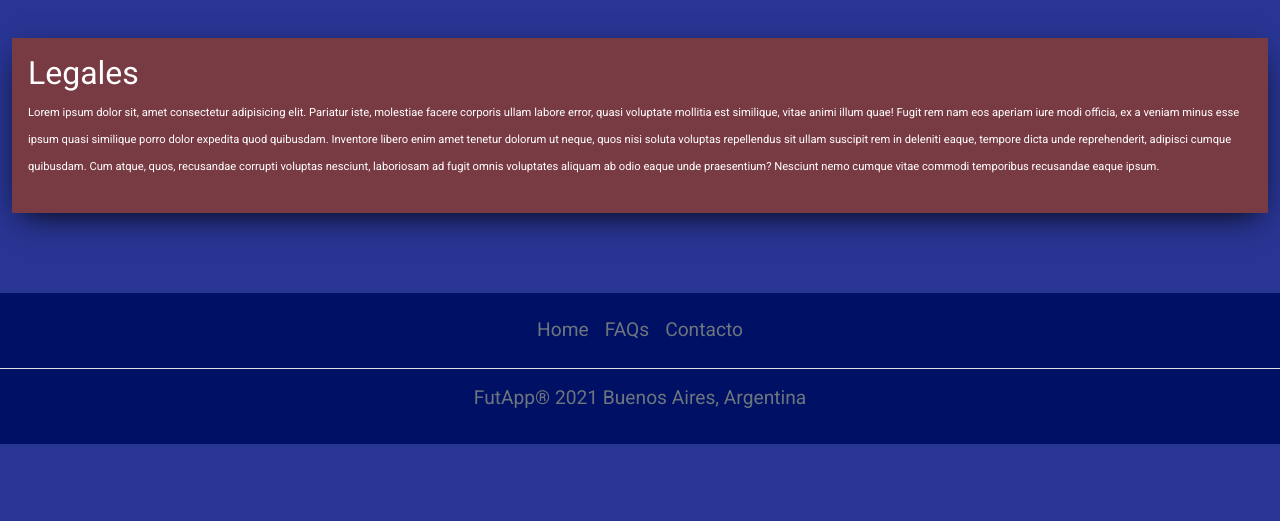
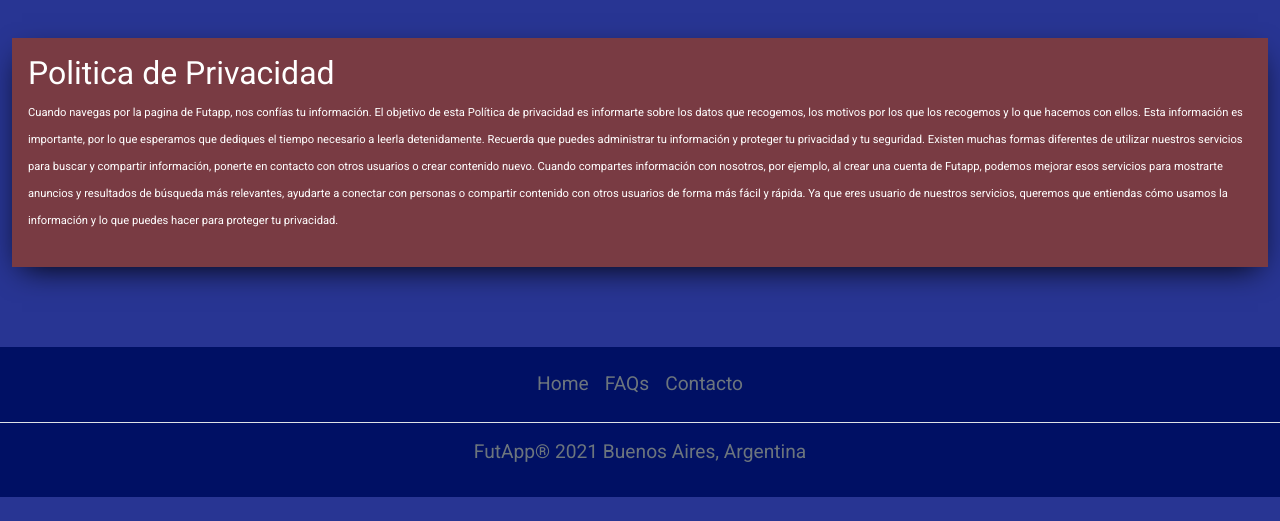
Before and after one commit to Rodrigomdiaz92/FutApp, a website: page nosotros.html in a window 1280 px wide. Shown: the part 1460-1981 px from the top of the page. Before the commit the page ends 1928 px from the top, so only its background shows below. Drawn offline with nearby package versions, Linux system fonts and the light colour scheme.

Commit message:
se agrego contenido a politicas de privacidad

```diff
--- a/nosotros.html
+++ b/nosotros.html
@@ -265,19 +265,24 @@
       <!--Legales-->
       <div class="container-fluid m-auto mt-4">
         <div class="cuadroTexto cuadroTexto--letrachica">
-          <h2 class="cuadroTexto__title">Legales</h2>
+          <h2 class="cuadroTexto__title">Politica de Privacidad</h2>
           <p class="cuadroTexto__textsmall">
-            Lorem ipsum dolor sit, amet consectetur adipisicing elit. Pariatur
-            iste, molestiae facere corporis ullam labore error, quasi voluptate
-            mollitia est similique, vitae animi illum quae! Fugit rem nam eos
-            aperiam iure modi officia, ex a veniam minus esse ipsum quasi
-            similique porro dolor expedita quod quibusdam. Inventore libero enim
-            amet tenetur dolorum ut neque, quos nisi soluta voluptas repellendus
-            sit ullam suscipit rem in deleniti eaque, tempore dicta unde
-            reprehenderit, adipisci cumque quibusdam. Cum atque, quos,
-            recusandae corrupti voluptas nesciunt, laboriosam ad fugit omnis
-            voluptates aliquam ab odio eaque unde praesentium? Nesciunt nemo
-            cumque vitae commodi temporibus recusandae eaque ipsum.
+            Cuando navegas por la pagina de Futapp, nos confías tu información.
+            El objetivo de esta Política de privacidad es informarte sobre los
+            datos que recogemos, los motivos por los que los recogemos y lo que
+            hacemos con ellos. Esta información es importante, por lo que
+            esperamos que dediques el tiempo necesario a leerla detenidamente.
+            Recuerda que puedes administrar tu información y proteger tu
+            privacidad y tu seguridad. Existen muchas formas diferentes de
+            utilizar nuestros servicios para buscar y compartir información,
+            ponerte en contacto con otros usuarios o crear contenido nuevo.
+            Cuando compartes información con nosotros, por ejemplo, al crear una
+            cuenta de Futapp, podemos mejorar esos servicios para mostrarte
+            anuncios y resultados de búsqueda más relevantes, ayudarte a
+            conectar con personas o compartir contenido con otros usuarios de
+            forma más fácil y rápida. Ya que eres usuario de nuestros servicios,
+            queremos que entiendas cómo usamos la información y lo que puedes
+            hacer para proteger tu privacidad.
           </p>
         </div>
       </div>
```
